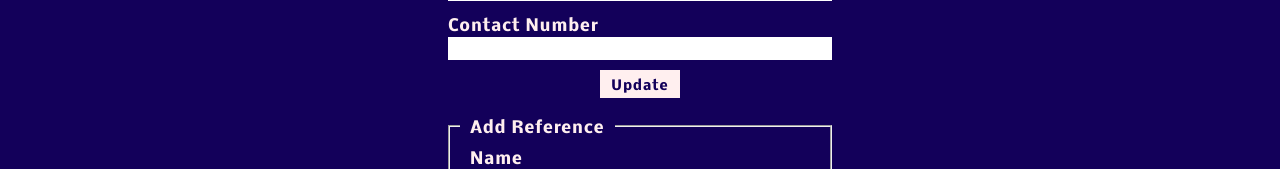
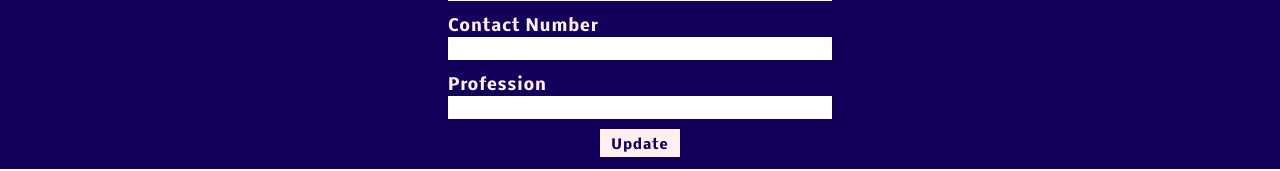
Before and after one commit to MBright90/cv-application, a React app: page / in a window 1280 px wide. Shown: the part 582-753 px from the top of the page. Built offline with nearby package versions, Linux system fonts and the light colour scheme.

Commit message:
Add profession input and data capture

```diff
--- a/src/components/App.js
+++ b/src/components/App.js
@@ -64,6 +64,7 @@ export default class App extends Component {
       surname: inputValues[1],
       email: inputValues[2],
       contactNumber: inputValues[3],
+      profession: inputValues[4],
     }
     server.updateAccountInfo(accountInfoObj)
     this.updateCurrentUser()
--- a/src/components/You.js
+++ b/src/components/You.js
@@ -127,6 +127,12 @@ const AccountInfo = (props) => {
         validateInput={props.validateInput}
         currentInfo={props.userInfo.contactNumber}
       />
+      <AccountInput
+        inputName="account-input-profession"
+        labelText="Profession "
+        validateInput={props.validateInput}
+        currentInfo={props.userInfo.profession}
+      />
       <SaveInfoButton
         setToClear={false}
         uploadData={props.uploadAccountInfo}
--- a/src/modules/Server.js
+++ b/src/modules/Server.js
@@ -9,6 +9,7 @@ export default class Server {
       surname: '',
       email: '',
       contactNumber: '',
+      profession: '',
       avatarImg: null,
       experience: [],
       education: [],
@@ -138,8 +139,6 @@ export default class Server {
     educationItem.dateFrom = this.formatDate(educationObj.dateFrom)
     educationItem.dateTo = this.formatDate(educationObj.dateTo)
 
-    console.log(educationItem)
-
     if (infoID) {
       educationItem.ID = infoID
       const infoIndex = this.user.education.map(item => item.ID).indexOf(infoID)
@@ -160,8 +159,6 @@ export default class Server {
 
     experienceItem.dateFrom = this.formatDate(experienceObj.dateFrom)
     experienceItem.dateTo = this.formatDate(experienceObj.dateTo)
-
-    console.log(experienceItem)
 
     if (infoID) {
       experienceItem.ID = infoID
@@ -226,6 +223,7 @@ export default class Server {
     this.user.surname = infoObj.surname
     this.user.email = infoObj.email
     this.user.contactNumber = infoObj.contactNumber
+    this.user.profession = infoObj.profession
     this.saveToStorage()
   }
 
@@ -241,7 +239,6 @@ export default class Server {
   //******************//
 
   deleteInfo(infoID, type) {
-    console.log(infoID, type)
     const infoIndex = this.user[type].map(item => item.ID).indexOf(infoID)
     this.user[type].splice(infoIndex, 1)
     this.saveToStorage()
@@ -312,8 +309,6 @@ export default class Server {
       }
     }
 
-    console.log(validCheck)
-
     return [validCheck, invalidInput]
   }
 
```
